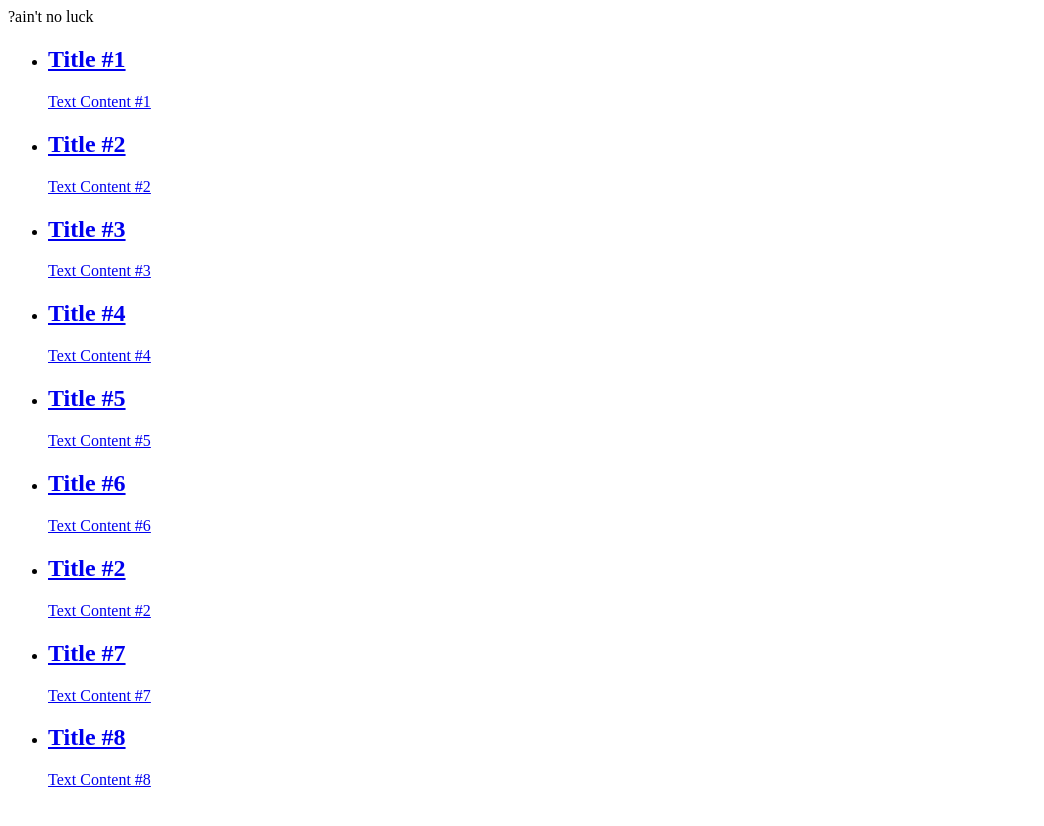
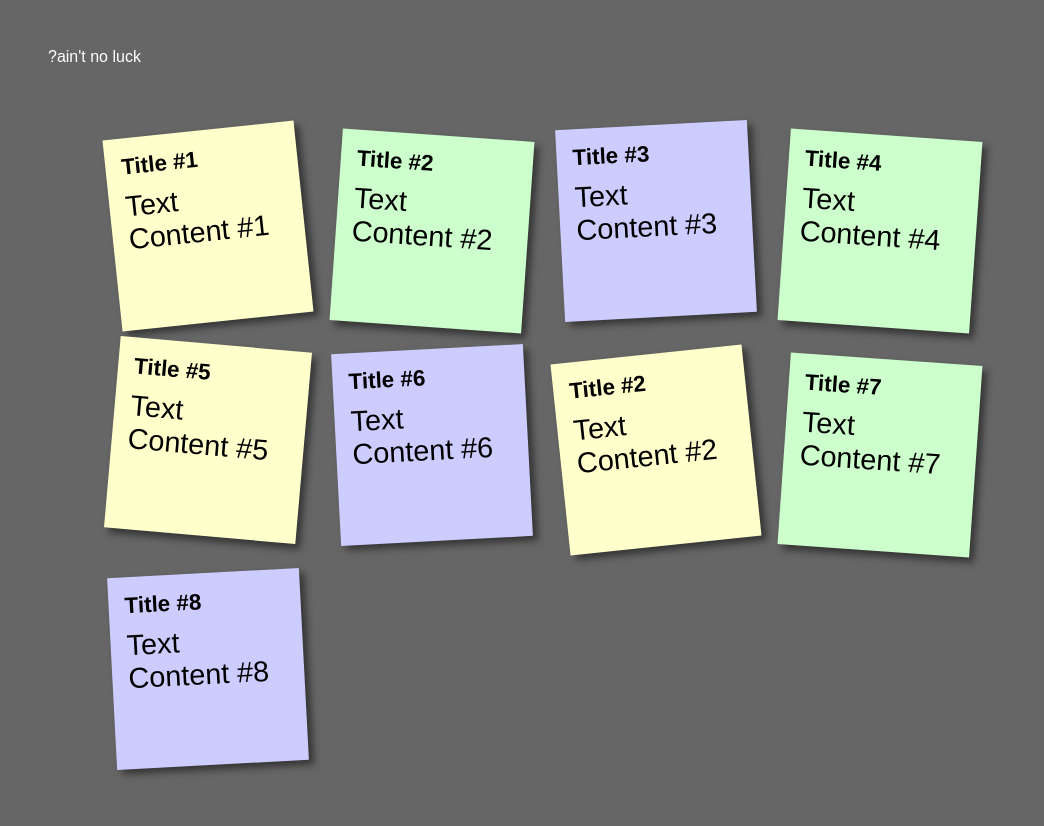
Before and after one commit to brbisheng/brbisheng.github.io, a Jekyll site: the page about/index.html, which Jekyll copies as it is, in a window 1280 px wide. Shown: the top 826 px of the page, without its empty margins (0-1044 px from the left). Built offline with Jekyll 4.4.1, drawn with Linux system fonts in a browser that asks for light colours.

Commit message:
Update index.html

```diff
--- a/about/index.html
+++ b/about/index.html
@@ -1,4 +1,4 @@
-<link type="text/css" rel="stylesheet" href="stylesheets/mainaboutme.css" />
+<link type="text/css" rel="stylesheet" href="mainaboutme.css" />
 
 ?ain't no luck
 
```
